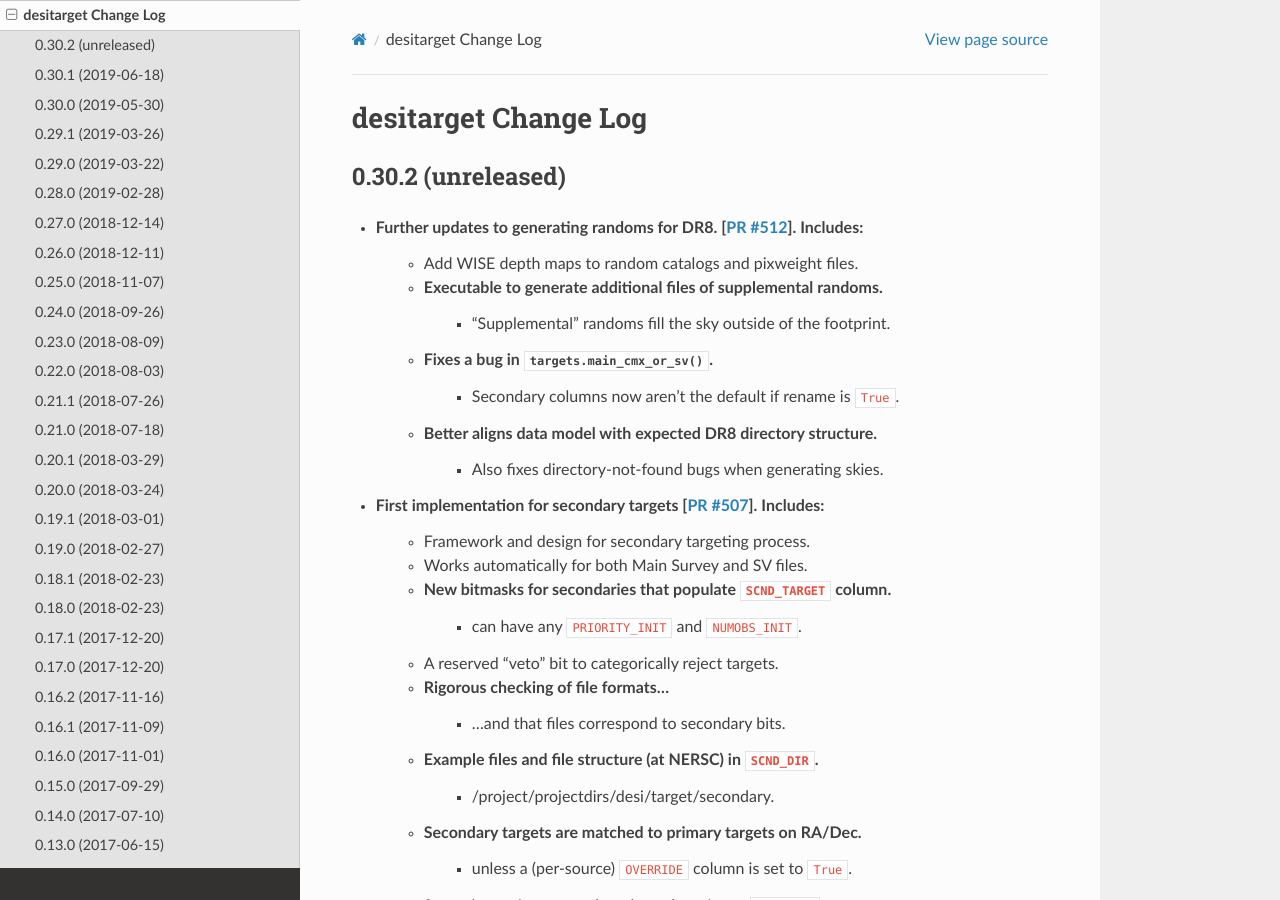
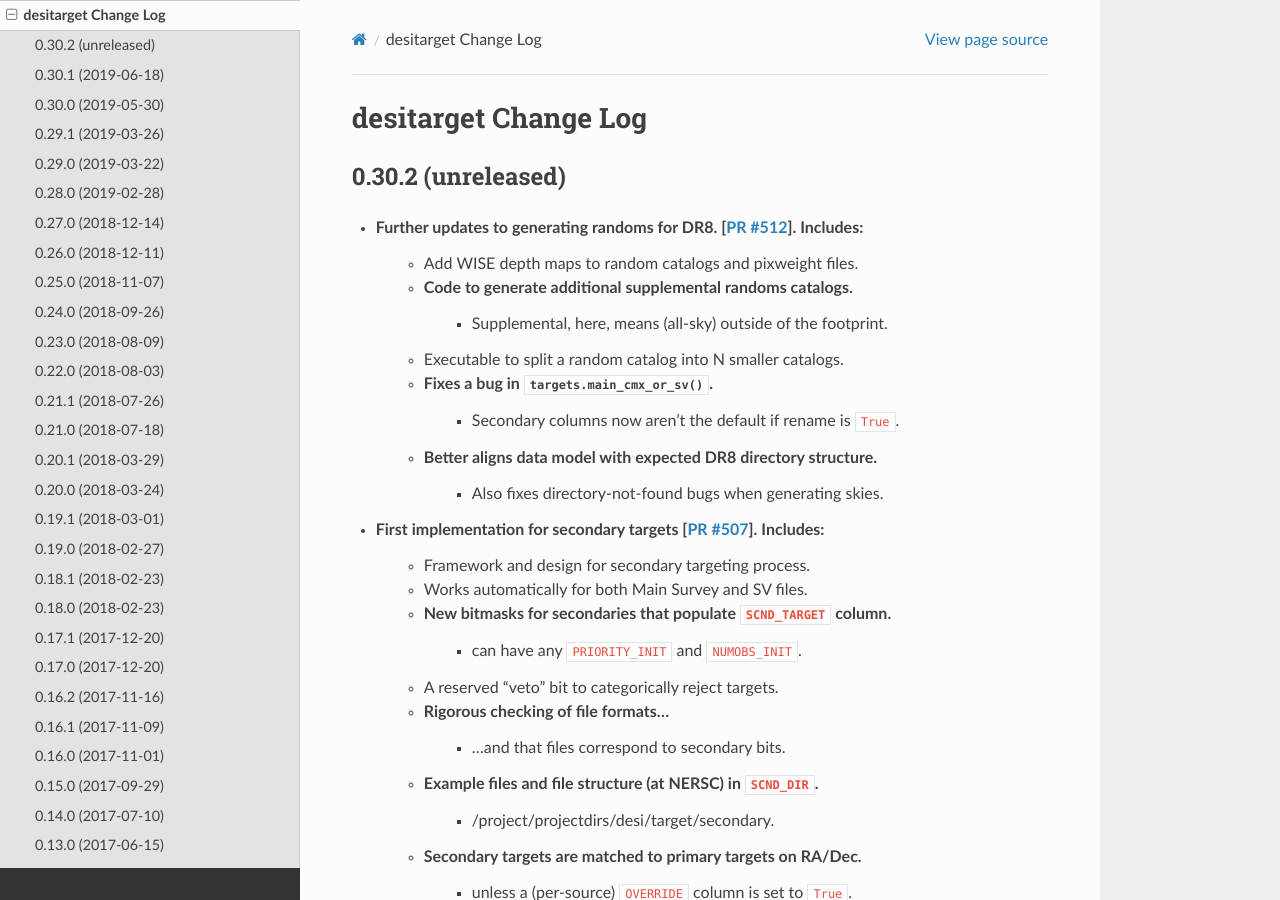
Before and after one commit to desihub/desitarget, a Sphinx documentation site: the page built from doc/changes.rst, in a window 1280 px wide and 900 px high. Built offline with Sphinx 7.4.7 and the Read the Docs theme 2.0.0, drawn with Linux system fonts in a browser that asks for light colours.

Commit message:
updates to changes docs

```diff
--- a/doc/changes.rst
+++ b/doc/changes.rst
@@ -7,8 +7,9 @@
 
 * Further updates to generating randoms for DR8. [`PR #512`_]. Includes:
     * Add WISE depth maps to random catalogs and pixweight files.
-    * Executable to generate additional files of supplemental randoms.
-        * "Supplemental" randoms fill the sky outside of the footprint.
+    * Code to generate additional supplemental randoms catalogs.
+        * Supplemental, here, means (all-sky) outside of the footprint.
+    * Executable to split a random catalog into N smaller catalogs.
     * Fixes a bug in :func:`targets.main_cmx_or_sv()`.
         * Secondary columns now aren't the default if rename is ``True``.
     * Better aligns data model with expected DR8 directory structure.
```
